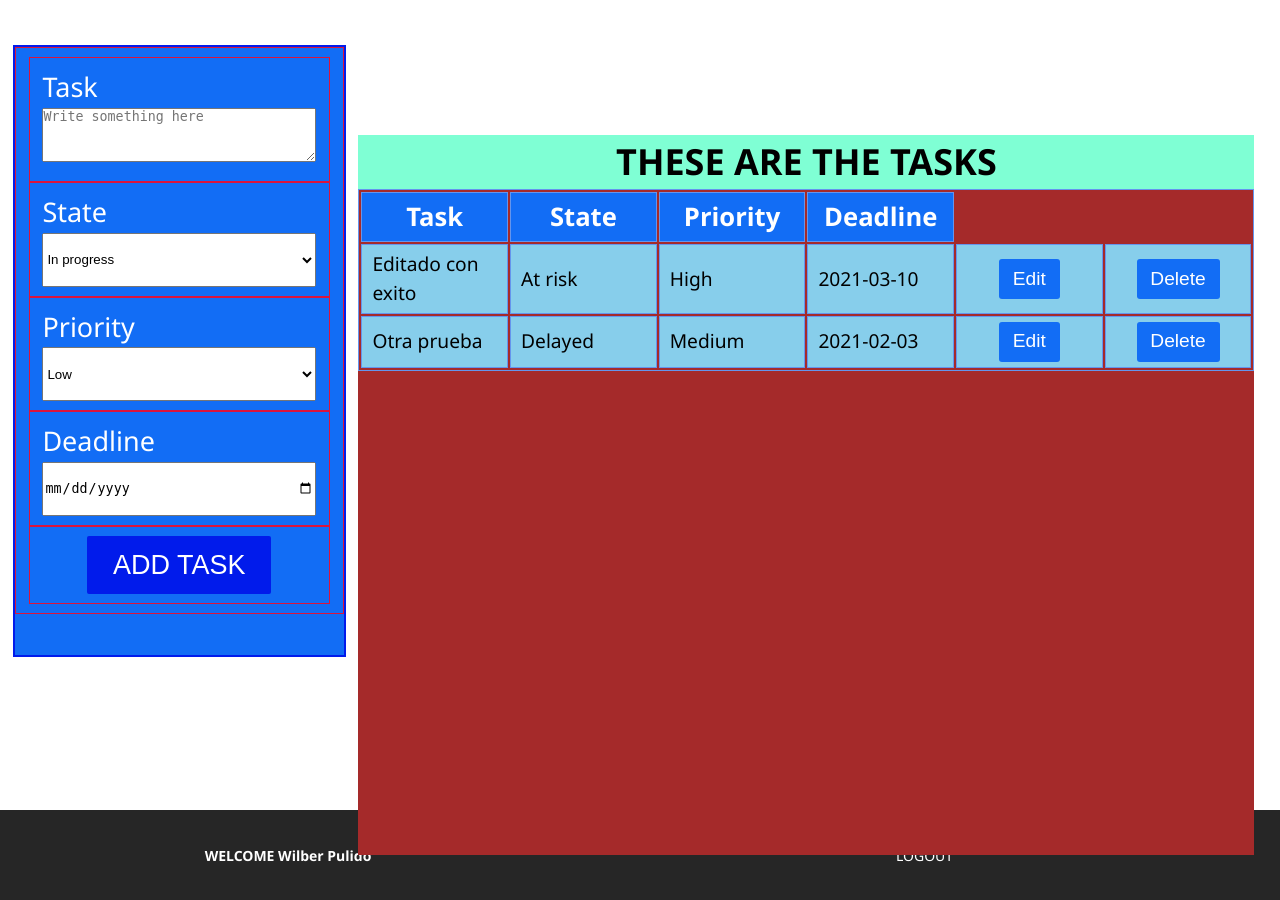
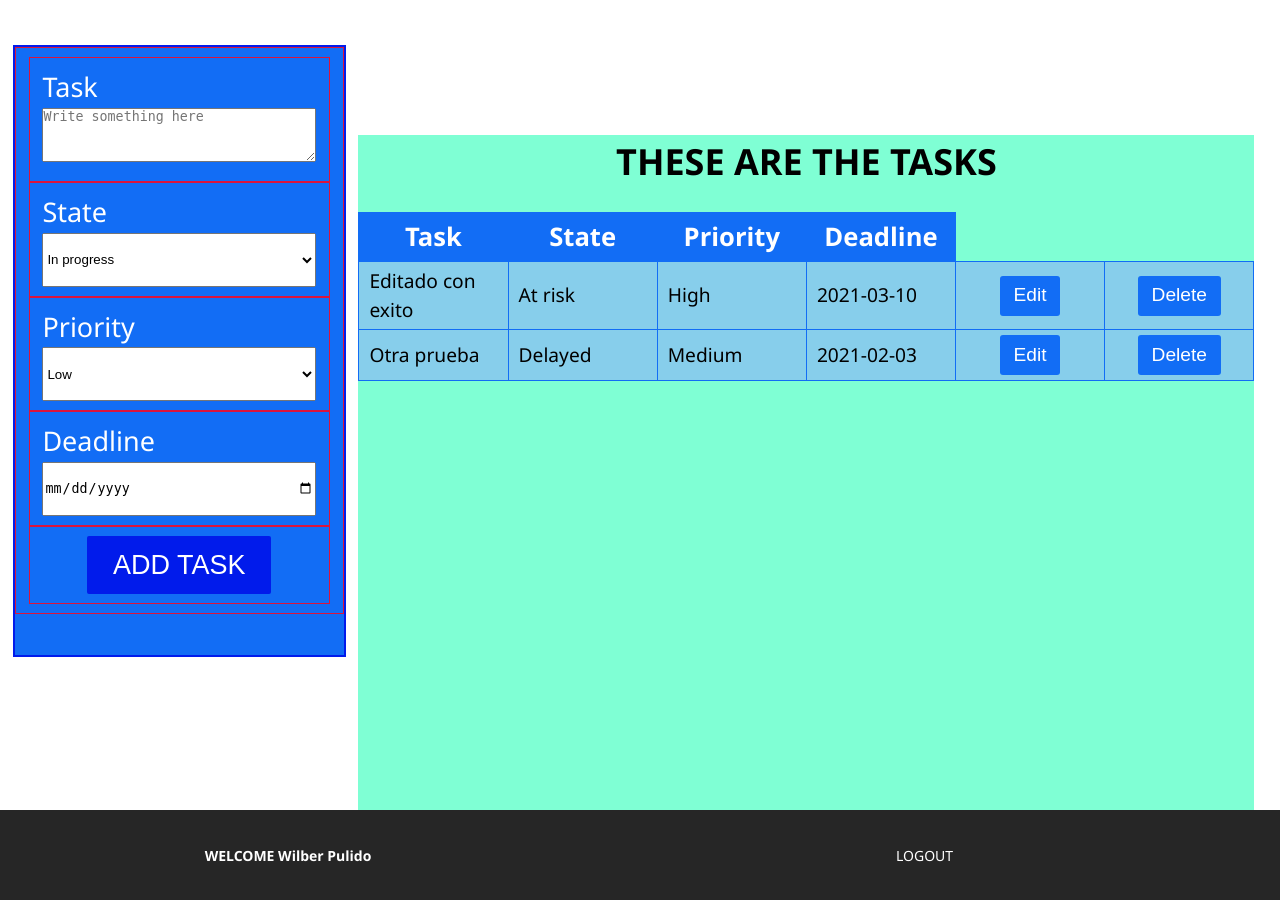
Before and after one commit to wilberpulido/Lista-de-tareas, a PHP site: page / in a window 1280 px wide. Run offline with PHP 8.4, Linux system fonts and the light colour scheme; a user stored in the database is signed in; data comes from the database, SQL or seed files in the repository; some libraries are stand-ins or nearby versions.

Commit message:
Arreglos de proporciones luego de logger

```diff
--- a/index.php
+++ b/index.php
@@ -38,8 +38,8 @@ if (empty($user)) {
             $whyUseUrl ="view/whyUseApp.php" ;
             $aboutMeUrl = "view/aboutMe.php";
             $contactUrl = "view/contact.php";
-            $loginUrl = "view/login.html";
-            $registerUrl = "view/registration.html";
+            $loginUrl = "view/login.php";
+            $registerUrl = "view/registration.php";
             include("view/partials/header.php");
             ?>
     </header>
@@ -63,7 +63,7 @@ if (empty($user)) {
 } else{
 ?>
 <div class= "contenedor">
-    <header class="headerProfile">
+    <header id="headerProfile">
         <div class="nav-profile">
             <div>
                 <h2> WELCOME <?php echo $user['firstName']." ".$user['lastName']."</h2>";?>
@@ -73,15 +73,7 @@ if (empty($user)) {
             </div>
         </div>
     </header>
-    <main>
-        <button class="btn btn-dark btn-add-task-form">
-            add task
-        </button>
-        <div class="formBoxTask">
-            <?php
-                include_once("view/partials/formTask.html");
-            ?>
-        </div>
+    <main id=mainProfile>
         <div class="tasksBox">
             <h2> THESE ARE THE TASKS </h2>
             <div class="tableBox">
@@ -190,6 +182,14 @@ if (empty($user)) {
                 </tbody>
             </table>
         </div>
+        <button class="btn btn-add-task-form">
+            ADD TASK
+        </button>
+        <div class="formBoxTask">
+            <?php
+                include_once("view/partials/formTask.html");
+            ?>
+        </div>
         </div>
     </main>
     <!-- <footer>
--- a/style/form.css
+++ b/style/form.css
@@ -218,15 +218,18 @@ outline-color: transparent;
 .formBoxTask{
     position: fixed;
     left: -100%;
-    top: 12vh;
+    top: 5%;
     width:80%;
-    height: 67vh;
+    height: 64%;
     color: white;
     background-color: rgb(18, 109, 245);
     border: 2px solid #011BEB;
     font-size: 3vh;
     transition: left 1s;
     z-index: 50;
+}
+.formBoxTask .btn-submit button{
+    padding: 1vh 3vw;
 }
 .formBoxTask form:first-child{
     height: 100%;
@@ -264,13 +267,12 @@ font-weight: 500;
         width: 50%;
     }
     .formBoxTask{
-        top: 15vh;
-        width:70%;
-        height: 60vh;
+        top: 10%;
+        height: 59%;
         padding: 4vh 0;
     }
     main .formBoxTask:focus-within{
-        left: 15%;
+        left: 10%;
     }
     .formBoxTask div{
         display: grid;
--- a/style/style.css
+++ b/style/style.css
@@ -320,7 +320,10 @@ footer{
     display: flex;
     justify-content: center;
 }
-.headerProfile{
+#mainProfile{
+height: 80%;
+}
+#headerProfile{
     position: fixed;
     height: 20%;
     top: 80%;
@@ -353,10 +356,16 @@ footer{
     color: white;
 }
 .btn-add-task-form{
-    position: fixed;
-    top:2%;
-    left: 5%;
+    position: relative;
+    display: block;
+    top:3%;
+    line-height: 1;
+    padding: 2vh .75rem;
+    margin: 0 auto;
     z-index: 40;
+    background-color: rgb(18, 109, 245);
+    font-weight: 700;
+    color: white;
 }
 main .btn-add-task-form:focus ~ .formBoxTask{
     left: 10%;
@@ -367,48 +376,50 @@ main .btn-add-task-form:focus{
 .tasksBox{
     position: relative;
     margin: 0 auto;
-    top:12vh;
+    top:5%;
     width: 90%;
-    height: 68vh;
+    height: 80%;
     z-index: 21;
-    overflow:hidden;
+}
+.tasksBox h2{
+    height: 10%;
 }
 .tasksBox .tableBox{
-    background-color: brown;
     overflow: auto;
-    height: 62vh;
+    height: 90%;
 }
 .tasksBox h2{
     font-size: 4vh;
     text-align: center;
 }
 #tableTask{
+    width: 100%;
     overflow:auto;
     table-layout: fixed;
-    width: 100%;
+    border-collapse: collapse;
 }
 #tableTask tr .taskTable{
     overflow: auto;
-}
-#tableTask,
-#tableTask td,
-#tableTask th{
-    border: 1px solid cornflowerblue;
-    height: 50px;
 }
 #tableTask th {
     text-align: center;
     background-color: rgb(18, 109, 245);
     color: white;
     padding: 5px;
+    border: 1px solid rgb(18, 109, 245);
+
 }
 #tableTask td {
     padding: 5px 10px;
     text-align: left;
+    border: 1px solid rgb(18, 109, 245);
+
 }
 #tableTask tr{
     position: relative;
     background-color: skyblue;
+    height: 45px;
+
 }
 #tableTask thead .theadSmall th{
     width: 60%;
@@ -566,7 +577,7 @@ main .btn-add-task-form:focus{
         font-size: 2vw;
     }
     main .btn-add-task-form:focus ~ .formBoxTask{
-        left: 15%;
+        left: 10%;
     }
 }
 @media only screen and (min-width: 480px){
@@ -759,9 +770,12 @@ main .btn-add-task-form:focus{
     #contactPage section p{
         font-size: 1rem;
     }
-    .headerProfile{
-        height: 10vh;
-        top: 90vh;
+    /* #mainProfile{
+
+    } */
+    #headerProfile{
+        height: 10%;
+        top: 90%;
     }
     .nav-profile div a,
     .nav-profile div h2{
--- a/view/aboutMe.php
+++ b/view/aboutMe.php
@@ -10,8 +10,8 @@
             $whyUseUrl = "./whyUseApp.php";
             $aboutMeUrl = "./aboutMe.php";
             $contactUrl = "./contact.php";
-            $loginUrl = "./login.html";
-            $registerUrl = "./registration.html";
+            $loginUrl = "./login.php";
+            $registerUrl = "./registration.php";
             include("partials/header.php");
             ?>
         </header>
--- a/view/contact.php
+++ b/view/contact.php
@@ -13,8 +13,8 @@
             $whyUseUrl = "./whyUseApp.php";
             $aboutMeUrl = "./aboutMe.php";
             $contactUrl = "./contact.php";
-            $loginUrl = "./login.html";
-            $registerUrl = "./registration.html";
+            $loginUrl = "./login.php";
+            $registerUrl = "./registration.php";
             include("partials/header.php");
             ?>
     </header>
--- a/view/partials/header.php
+++ b/view/partials/header.php
@@ -1,8 +1,8 @@
 <div id="menu-short">
     <button class="btn btn-menu"> Menu</button>
     <div class="other-submenu">
-        <button class="btn"> <a href="view/login.html"> Login </a> </button>
-        <button class="btn"> <a href="view/registration.html"> Register </a></button>
+        <button class="btn"> <a href="<?php echo $loginUrl ?>"> Login </a> </button>
+        <button class="btn"> <a href="<?php echo $registerUrl ?>"> Register </a></button>
     </div>
     <ul class="navegbar">
         <li >
--- a/view/whyUseApp.php
+++ b/view/whyUseApp.php
@@ -10,8 +10,8 @@
                 $whyUseUrl = "./whyUseApp.php";
                 $aboutMeUrl = "./aboutMe.php";
                 $contactUrl = "./contact.php";
-                $loginUrl = "./login.html";
-                $registerUrl = "./registration.html";
+                $loginUrl = "./login.php";
+                $registerUrl = "./registration.php";
                 include("partials/header.php");
             ?>
         </header>
```
Also changed, not shown: view/login.php (renamed from view/login.html, +3 -8 lines), view/registration.php (renamed from view/registration.html, +3 -8 lines).
